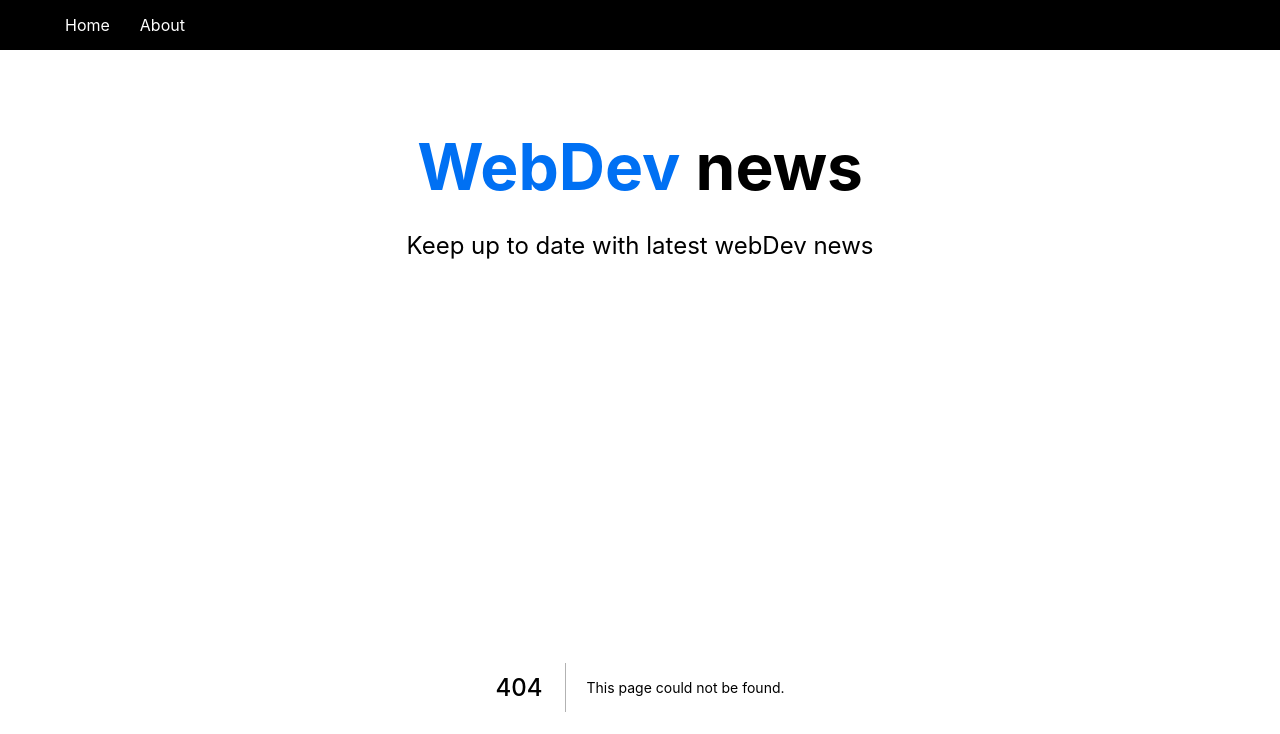
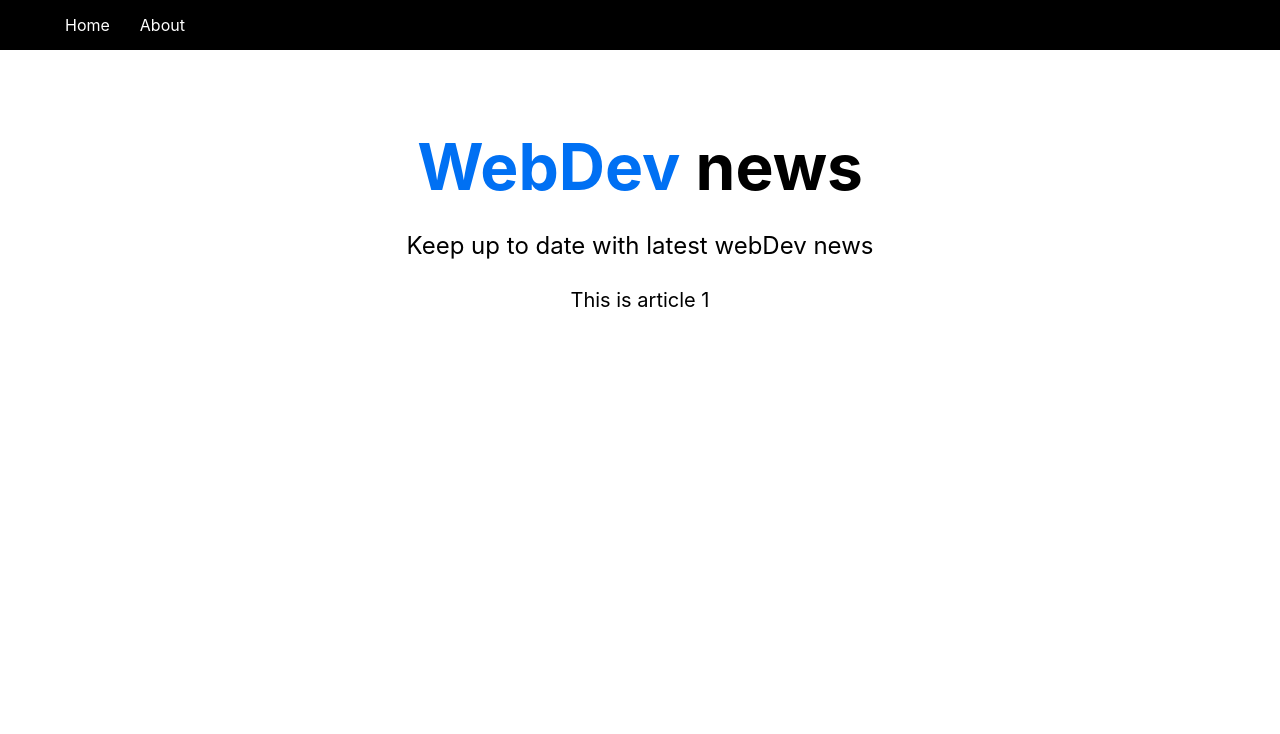
Before and after one commit to A-K-M-Fozlol-Hoq/nextjs-crash-course, a Next.js app: page /article/1 in a window 1280 px wide. Before the commit this address had no page. Shown: the top 734 px of the page. Built offline with nearby package versions, Linux system fonts and the light colour scheme.

Commit message:
learned nested route

```diff
--- /dev/null
+++ b/pages/article/[id]/index.js
@@ -0,0 +1,13 @@
+import { useRouter } from "next/router";
+
+const Article = () => {
+    const router = useRouter();
+    const {id } = router.query;
+    return (
+        <div>
+            This is article {id}
+        </div>
+    );
+};
+
+export default Article;
```
